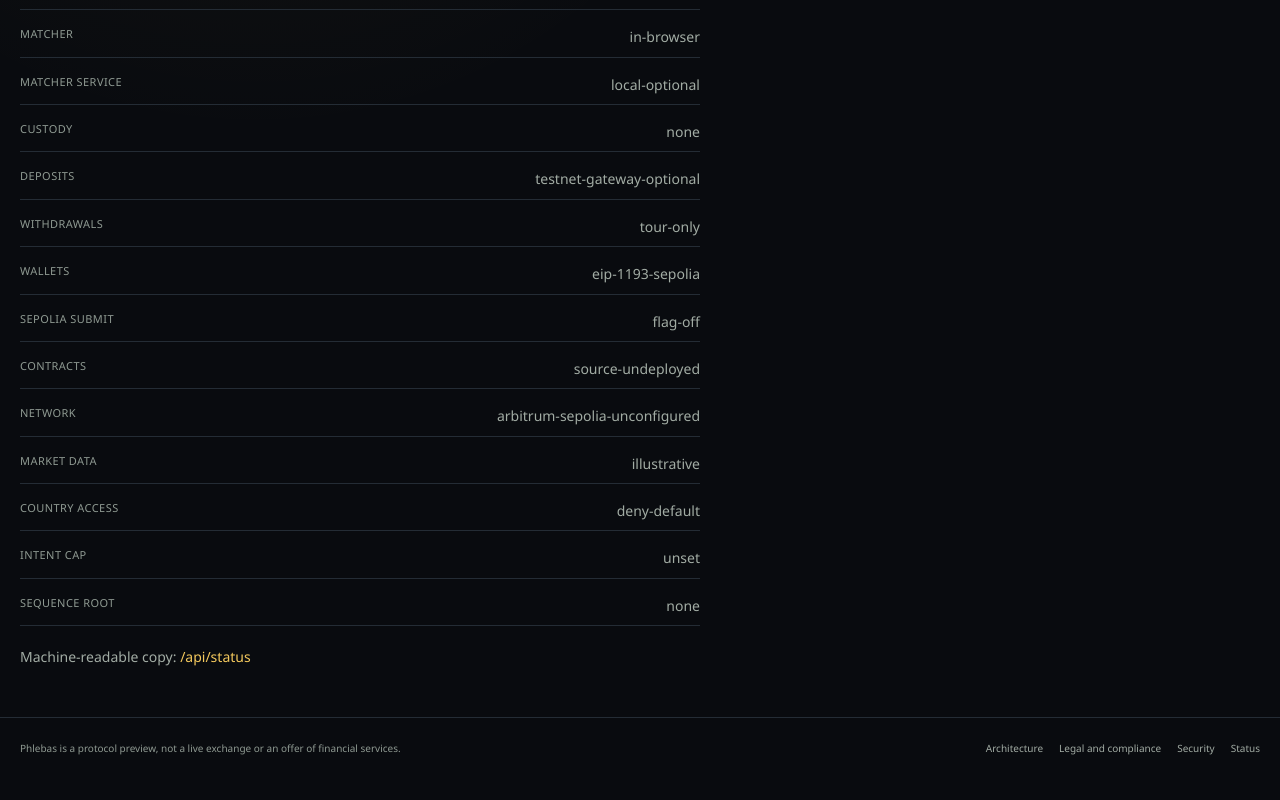
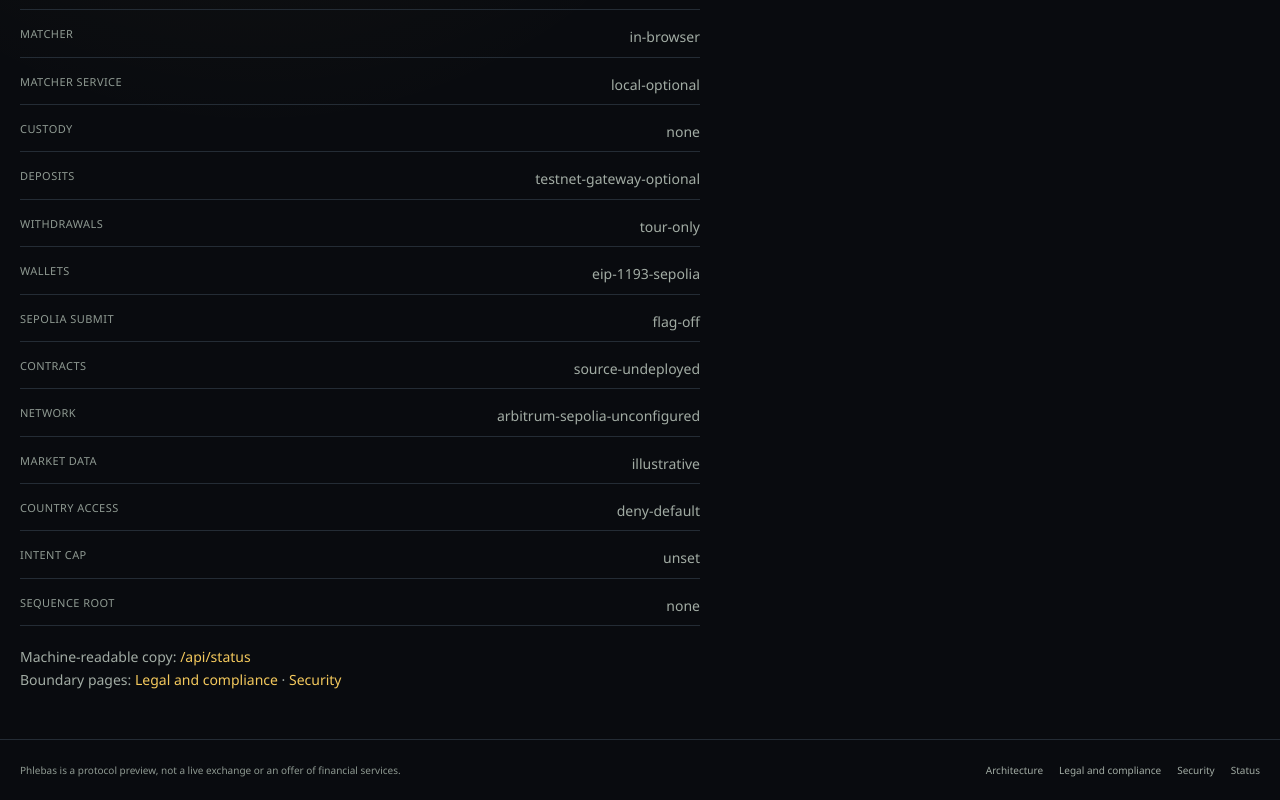
Before and after one commit to EauDoon/Phlebas, a Next.js app: page /status in a window 1280 px wide. Shown: the part 298-1098 px from the top of the page. Before the commit the page ends 1076 px from the top, so only its background shows below. Built offline with nearby package versions, Linux system fonts and the light colour scheme.

Commit message:
feat: status page cross-links to legal and security
The simulation status ledger now points at the legal and security boundary pages. Copy stays a no-value preview.

```diff
--- a/src/app/status/page.tsx
+++ b/src/app/status/page.tsx
@@ -34,6 +34,11 @@ export default function StatusPage() {
       <p>
         Machine-readable copy: <a href="/api/status">/api/status</a>
       </p>
+      <p>
+        Boundary pages: <a href="/legal">Legal and compliance</a>
+        {" · "}
+        <a href="/security">Security</a>
+      </p>
     </SimulationFrame>
   );
 }
```
Also changed, not shown: 2 other files (tests, documents, lock files or other folders).
